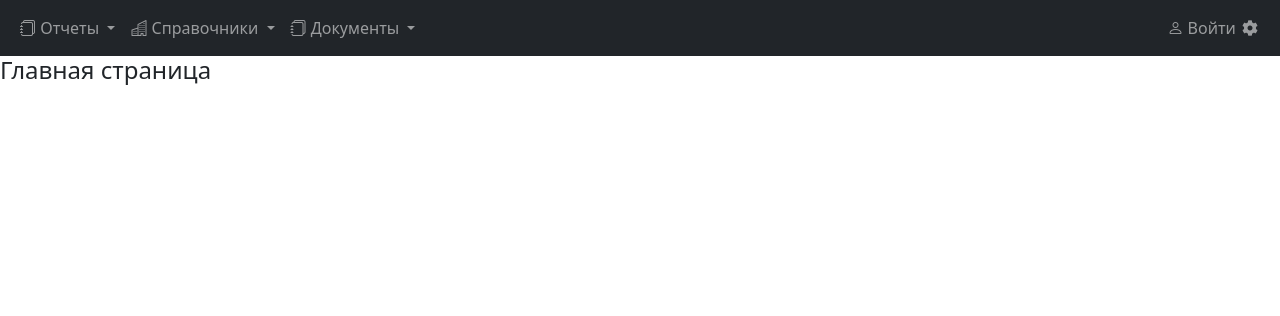
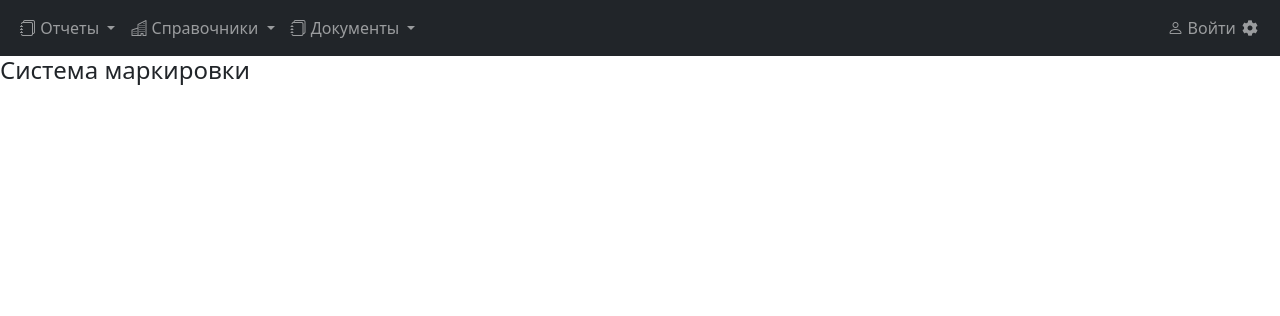
Before and after one commit to MyEternityOrg/marking, a Django app: page / in a window 1280 px wide. Shown: the top 316 px of the page. Run offline with Django 4.2, Linux system fonts and the light colour scheme; parts of the project's set-up code (start-up, migrations or seed data) failed here and were passed over; some libraries are stand-ins or nearby versions.

Commit message:
clean base project

```diff
--- a/Main/templates/Main/index.html
+++ b/Main/templates/Main/index.html
@@ -1,5 +1,5 @@
 {% load static %}
 {% include 'base.html' %}
 {% block content %}
-    <h4>Главная страница</h4>
+    <h4>Система маркировки</h4>
 {% endblock %}
```
